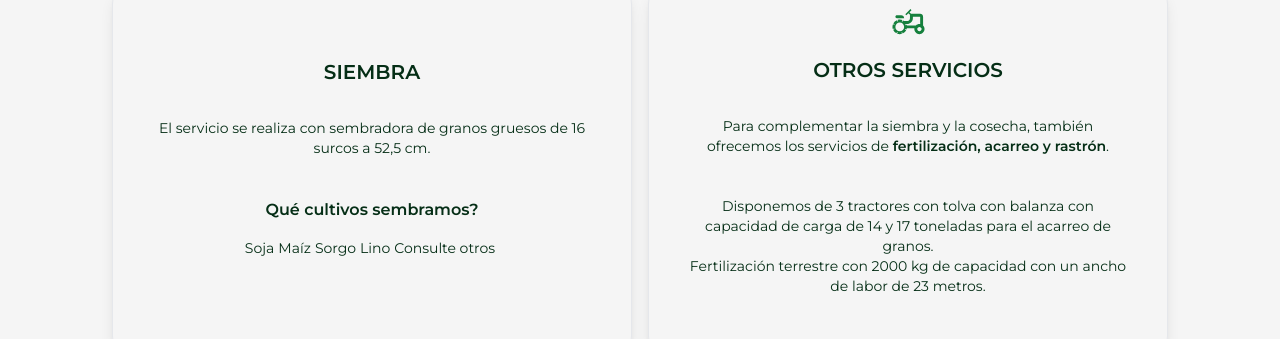
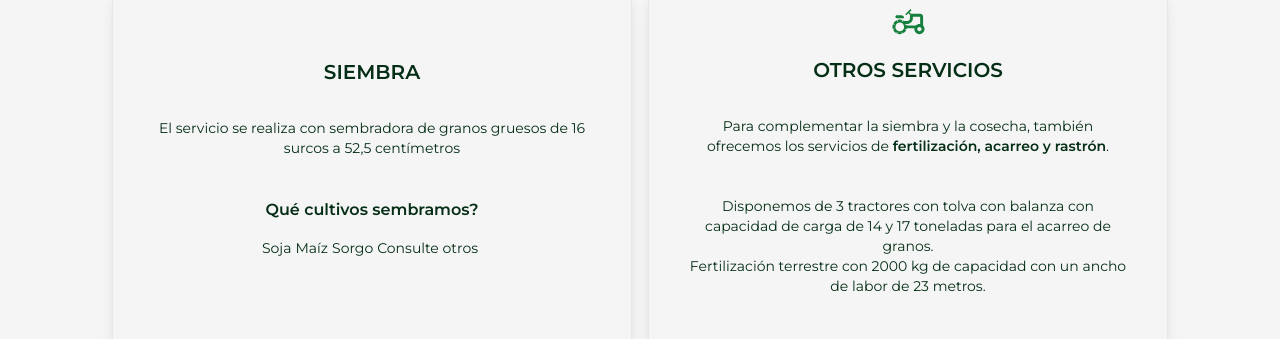
Before and after one commit to moichubr/agroseeds, a React (Vite) app in the folder agroseeds/: page / in a window 1280 px wide. Shown: the part 1484-1823 px from the top of the page. Built offline with nearby package versions, Linux system fonts and the light colour scheme; some icons are missing.

Commit message:
navbar underlined

```diff
--- a/agroseeds/src/Components/Navbar.jsx
+++ b/agroseeds/src/Components/Navbar.jsx
@@ -15,19 +15,19 @@ const Navbar = () => {
           </a>
 
           <nav className="py-1 pl-4 text-sm lg:ml-24 flex flex-wrap items-center lg:text-base justify-center text-slate-100">
-            <a href="#landing" className="mr-6  hover:font-bold">
+            <a href="#landing" className="mr-6  hover:font-bold hover:border-b-2 hover:border-slate-100">
               INICIO
             </a>
-            <a href="#services" className="mr-6 hover:font-bold">
+            <a href="#services" className="mr-6 hover:border-b-2 hover:border-slate-100">
               SERVICIOS
             </a>
-            <a href="#about" className="mr-6 hover:font-bold">
+            <a href="#about" className="mr-6 hover:border-b-2 hover:border-slate-100">
               QUIÉNES SOMOS?
             </a>
-            <a href="#gallery" className="mr-6  hover:font-bold">
+            <a href="#gallery" className="mr-6 hover:border-b-2 hover:border-slate-100">
               GALERÍA
             </a>
-            <a href="#contact" className="hover:font-bold">
+            <a href="#contact" className="hover:border-b-2 hover:border-slate-100">
               CONTACTO
             </a>
           </nav>
--- a/agroseeds/src/Components/Services.jsx
+++ b/agroseeds/src/Components/Services.jsx
@@ -35,9 +35,9 @@ const Services = () => {
         "Contamos con:<br>- 2 cabezales maiceros de 8 surcos a 52cm <br>- 3 cabezales sojeros (dos de 19 pies y uno de 23 pies)<br>- cabezal arrocero de 19 pies <br>- cabezal recolector para cultivos como avena, coreandro, regrass.<br>Nuestras máquinas cuentan con picador de paja, desparramador de granza y son <b>doble tracción</b> pudiendo acceder a terrenos anegados sin dificultad.",
     },
     siembra: {
-      cereales: ["Soja", "Maíz", "Sorgo", "Lino", "Consulte otros"],
+      cereales: ["Soja", "Maíz", "Sorgo", "Consulte otros"],
       detalle:
-        "El servicio se realiza con sembradora de granos gruesos de 16 surcos a 52,5 cm.",
+        "El servicio se realiza con sembradora de granos gruesos de 16 surcos a 52,5 centímetros",
       modal: "modal siembra",
     },
     otros_servicios: {
```
